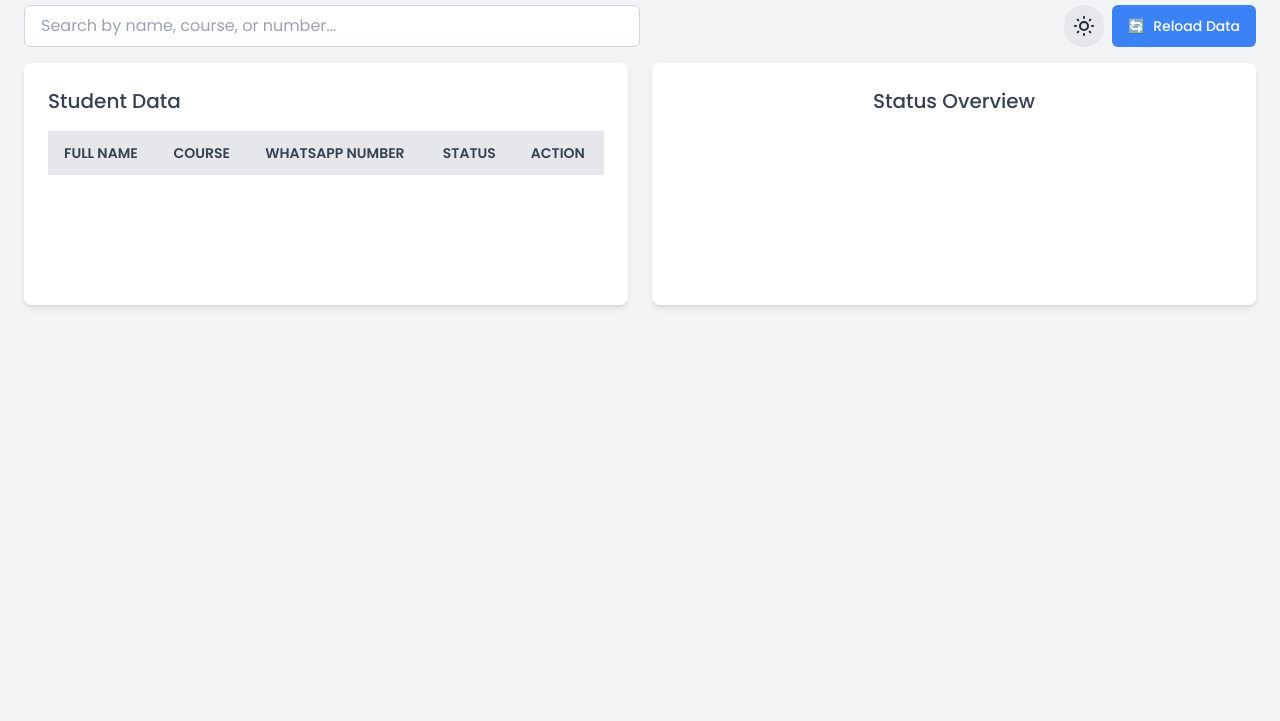
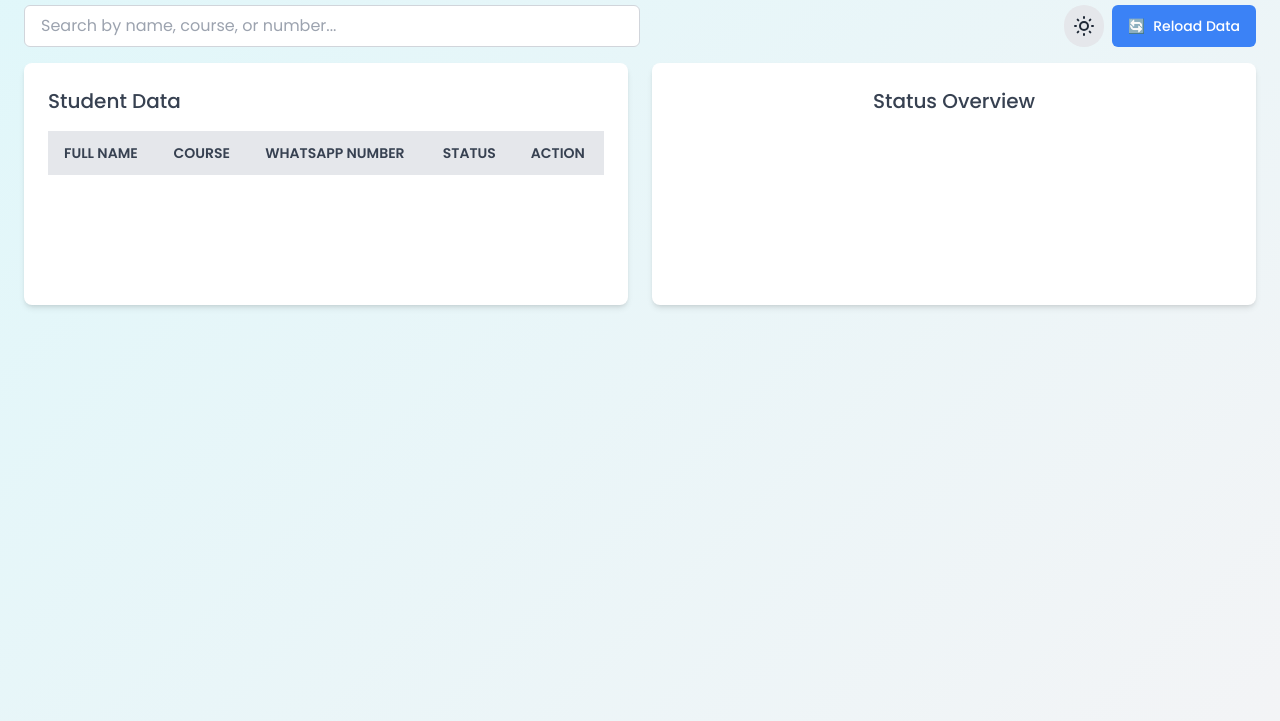
Before and after one commit to Khoso74/whatsapp-link-app, a plain HTML site: page index.html in a window 1280 px wide. Shown: the part 79-800 px from the top of the page. Drawn offline with nearby package versions, Linux system fonts and the light colour scheme; no server answers.

Commit message:
Update index.html

```diff
--- a/index.html
+++ b/index.html
@@ -16,6 +16,9 @@
     body {
       font-family: 'Poppins', sans-serif;
       transition: background-color 0.3s ease, color 0.3s ease;
+      min-height: 100vh;
+      position: relative;
+      overflow-x: hidden;
     }
     #chartContainer {
       max-width: 300px;
@@ -43,9 +46,10 @@
     }
     /* Light mode styles */
     [data-theme="light"] {
-      --bg-color: #f3f4f6;
+      --bg-color: linear-gradient(135deg, #e0f7fa 0%, #f3f4f6 100%);
       --text-color: #374151;
       --card-bg: #ffffff;
+      --card-shadow: rgba(0, 0, 0, 0.1);
       --table-header-bg: #e5e7eb;
       --table-row-hover: #f3f4f6;
       --badge-sent-bg: #dcfce7;
@@ -57,9 +61,10 @@
     }
     /* Dark mode styles */
     [data-theme="dark"] {
-      --bg-color: #1f2937;
+      --bg-color: linear-gradient(135deg, #1e3a8a 0%, #1f2937 100%);
       --text-color: #f9fafb;
       --card-bg: #374151;
+      --card-shadow: rgba(0, 0, 0, 0.3);
       --table-header-bg: #4b5563;
       --table-row-hover: #4b5563;
       --badge-sent-bg: #064e3b;
@@ -70,11 +75,13 @@
       --message-sent-text: #86efac;
     }
     body {
-      background-color: var(--bg-color);
+      background: var(--bg-color);
       color: var(--text-color);
     }
     .card {
       background-color: var(--card-bg);
+      box-shadow: 0 4px 6px var(--card-shadow);
+      border-radius: 0.75rem;
     }
     thead tr {
       background-color: var(--table-header-bg);
@@ -122,6 +129,19 @@
     @keyframes spin {
       0% { transform: rotate(0deg); }
       100% { transform: rotate(360deg); }
+    }
+    /* Subtle background pattern (optional) */
+    body::before {
+      content: '';
+      position: absolute;
+      top: 0;
+      left: 0;
+      width: 100%;
+      height: 100%;
+      background: radial-gradient(circle, rgba(255,255,255,0.05) 2%, transparent 2%);
+      background-size: 20px 20px;
+      opacity: 0.3;
+      z-index: -1;
     }
   </style>
 </head>
@@ -232,13 +252,11 @@
         td.className = 'py-3 px-4 border-b';
 
         if (status === 'sent') {
-          // Show "Message Sent" badge for sent status
           const sentBadge = document.createElement('span');
           sentBadge.className = 'message-sent px-2 py-1 rounded-full text-xs font-medium';
           sentBadge.innerText = 'Message Sent';
           td.appendChild(sentBadge);
         } else {
-          // Show "Send WhatsApp" button for pending status
           const sendLink = document.createElement('a');
           sendLink.href = `https://wa.me/${number}?text=Assalamualaikum%20${encodeURIComponent(name)},%20aapka%20${encodeURIComponent(course)}%20mein%20admission%20confirm%20hai.`;
           sendLink.target = '_blank';
@@ -254,7 +272,7 @@
             .then(response => {
               if (!response.ok) throw new Error('Status update failed');
               console.log('Status updated successfully');
-              loadData(); // Refresh table to show "Message Sent" badge
+              loadData();
             })
             .catch(error => {
               console.error('Error updating status:', error);
```
